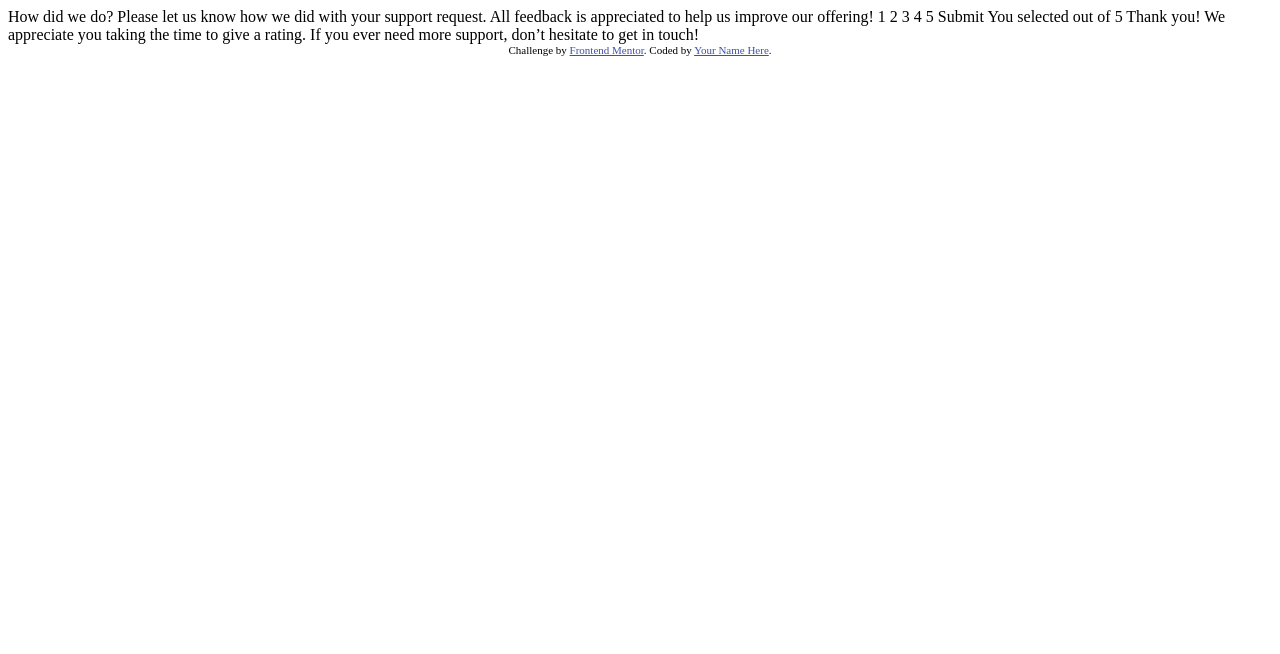
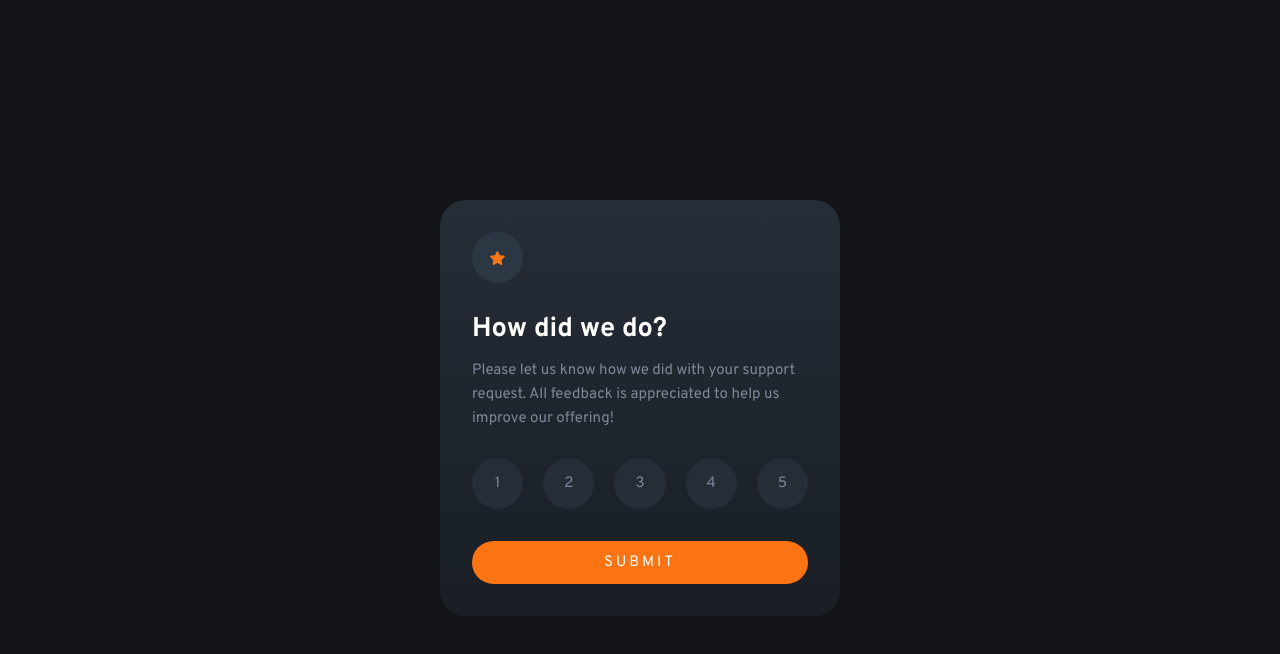
Before and after one commit to seranela/interactive-rating-component, a plain HTML site: page index.html in a window 1280 px wide. Drawn offline with Linux system fonts and the light colour scheme.

Commit message:
Initial solution

```diff
--- /dev/null
+++ b/css/default.css
@@ -0,0 +1,176 @@
+:root {
+  --color-primary-orange: hsl(25, 97%, 53%);
+  --color-neutral-light-gray: hsl(217, 12%, 63%);
+  --color-neutral-medium-gray: hsl(216, 12%, 54%);
+  --color-neutral-dark-blue: hsl(213, 19%, 18%);
+  --color-neutral-dark-blue2: hsl(213, 19%, 12%);
+  --color-neutral-dark-blue3: hsl(213, 19%, 22%);
+  --color-neutral-extra-dark-blue: hsl(216, 12%, 8%);
+  --font-family: 'Overpass', sans-serif;
+}
+
+html {
+  box-sizing: border-box;
+}
+*, *:before, *:after {
+  box-sizing: inherit;
+}
+
+body {
+  display: flex;
+  justify-content: center;
+  align-items: center;
+  height: 100vh;
+  font: 15px var(--font-family);
+  background-color: var(--color-neutral-extra-dark-blue);
+  color: var(--color-neutral-medium-gray);
+  padding: 1.1rem 0.5rem;
+}
+
+img {
+  display: block;
+  max-width: 100%;
+  height: auto;
+}
+
+.rate-card {
+  display: flex;
+  flex-direction: column;
+  gap: 1rem;
+  background: linear-gradient(
+    180deg,
+    var(--color-neutral-dark-blue),
+    var(--color-neutral-dark-blue2));
+  border-radius: 16px;
+  padding: 1.4rem;
+  max-width: 25rem;
+}
+
+.centered {
+  align-items: center;
+}
+
+.star-icon {
+  background: center / 30% no-repeat
+    url(../images/icon-star.svg),
+    var(--color-neutral-dark-blue3);
+}
+
+.rate-heading {
+  color: white;
+  margin: 0;
+  font-size: 1.5rem;
+  line-height: 1em;
+}
+
+.rate-body {
+  margin: 0 0 0.7em 0;
+  line-height: 1.6;
+}
+
+.text-centered {
+  text-align: center;
+}
+
+fieldset {
+  border: none;
+  margin: 0 0 0.4rem 0;
+  padding: 0;
+}
+
+button {
+  font: inherit;
+  border: none;
+  padding: 0.8em;
+  cursor: pointer;
+}
+
+button[type=submit] {
+  flex: 1;
+  border-radius: 32px;
+  background-color: var(--color-primary-orange);
+  color: white;
+  text-transform: uppercase;
+  letter-spacing: 0.2em;
+}
+
+button[type=submit]:hover {
+  background-color: white;
+  color: var(--color-primary-orange);
+}
+
+.circle {
+  width: 2.7rem;
+  height: 2.7rem;
+  border-radius: 50%;
+}
+
+.rate-buttons {
+  display: flex;
+  justify-content: space-between;
+  counter-reset: count;
+  gap: 0.4rem;
+}
+
+.rate-label {
+  color: var(--color-neutral-medium-gray);
+  display: none;
+}
+
+.rate-radio {
+  font: inherit;
+  appearance: none;
+  margin: 0;
+  background-color: var(--color-neutral-dark-blue);
+  color: var(--color-neutral-medium-gray);
+  display: grid;
+  place-content: center;
+  cursor: pointer;
+}
+
+.rate-radio::before {
+  counter-increment: count 1;
+  content: counter(count);
+}
+
+.rate-radio:hover {
+  background-color: var(--color-primary-orange);
+  color: white;
+}
+
+.rate-radio:focus {
+  background-color: var(--color-neutral-medium-gray);
+  color: white;
+}
+
+#thankyou-card {
+  display: none;
+}
+
+.rate-selection {
+  background-color: var(--color-neutral-dark-blue);
+  color: var(--color-primary-orange);
+  padding: 0.6em 1.6em;
+  border-radius: 32px;
+}
+
+@media (min-width: 576px) {
+  .rate-card {
+    border-radius: 26px;
+    padding: 2rem;
+  }
+  .rate-heading {
+    font-size: 1.7rem;
+    margin-top: 0.6em;
+  }
+  .circle {
+    width: 3.2rem;
+    height: 3.2rem;
+  }
+  .rate-buttons {
+    margin-bottom: 1rem;
+  }
+  .thankyou-graphic {
+    margin: 0.8rem;
+  }
+}
--- a/index.html
+++ b/index.html
@@ -2,48 +2,56 @@
 <html lang="en">
 <head>
   <meta charset="UTF-8">
-  <meta name="viewport" content="width=device-width, initial-scale=1.0"> <!-- displays site properly based on user's device -->
-
+  <meta name="viewport" content="width=device-width, initial-scale=1.0">
+  <link rel="preconnect" href="https://fonts.googleapis.com">
+  <link rel="preconnect" href="https://fonts.gstatic.com" crossorigin>
+  <link href="https://fonts.googleapis.com/css2?family=Overpass:wght@400;700&display=swap" rel="stylesheet">
+  <link rel="stylesheet" href="css/default.css">
   <link rel="icon" type="image/png" sizes="32x32" href="./images/favicon-32x32.png">
-
   <title>Frontend Mentor | Interactive rating component</title>
-
-  <!-- Feel free to remove these styles or customise in your own stylesheet 👍 -->
-  <style>
-    .attribution { font-size: 11px; text-align: center; }
-    .attribution a { color: hsl(228, 45%, 44%); }
-  </style>
 </head>
 <body>
+  <main>
+    <form method="post" id="rate-form" class="rate-card" onsubmit="event.preventDefault();">
+      <div class="circle star-icon"></div>
 
-  <!-- Rating state start -->
+      <h1 class="rate-heading">How did we do?</h1>
 
-  How did we do?
+      <p class="rate-body">
+        Please let us know how we did with your support request.
+        All feedback is appreciated to help us improve our offering!
+      </p>
 
-  Please let us know how we did with your support request. All feedback is appreciated
-  to help us improve our offering!
+      <fieldset class="rate-buttons">
+        <label for="rating1" class="rate-label">1</label>
+        <input type="radio" id="rating1" name="rating" value="1" class="circle rate-radio rate1">
+        <label for="rating2" class="rate-label">2</label>
+        <input type="radio" id="rating2" name="rating" value="2" class="circle rate-radio">
+        <label for="rating3" class="rate-label">3</label>
+        <input type="radio" id="rating3" name="rating" value="3" class="circle rate-radio">
+        <label for="rating4" class="rate-label">4</label>
+        <input type="radio" id="rating4" name="rating" value="4" class="circle rate-radio">
+        <label for="rating5" class="rate-label">5</label>
+        <input type="radio" id="rating5" name="rating" value="5" class="circle rate-radio">
+      </fieldset>
 
-  1 2 3 4 5
+      <button type="submit" id="rate-submit" onclick="submitRating();">Submit</button>
+    </form>
+    <div id="thankyou-card" class="rate-card centered" aria-hidden="true">
+      <img src="images/illustration-thank-you.svg" alt="Thank you illustration" class="thankyou-graphic">
 
-  Submit
+      <div class="rate-selection">
+        You selected <span id="rate-amount">#</span> out of 5
+      </div>
 
-  <!-- Rating state end -->
+      <h2 class="rate-heading">Thank you!</h2>
 
-  <!-- Thank you state start -->
-
-  You selected <!-- Add rating here --> out of 5
-
-  Thank you!
-
-  We appreciate you taking the time to give a rating. If you ever need more support,
-  don’t hesitate to get in touch!
-
-  <!-- Thank you state end -->
-
-
-  <div class="attribution">
-    Challenge by <a href="https://www.frontendmentor.io?ref=challenge" target="_blank">Frontend Mentor</a>.
-    Coded by <a href="#">Your Name Here</a>.
-  </div>
+      <p class="rate-body text-centered">
+        We appreciate you taking the time to give a rating.
+        If you ever need more support, don't hesitate to get in touch!
+      </p>
+    </div>
+  </main>
+  <script src="js/default.js"></script>
 </body>
 </html>
--- /dev/null
+++ b/js/default.js
@@ -0,0 +1,16 @@
+function submitRating() {
+  const userRateChoice = parseInt(document.querySelector('input[name="rating"]:checked').value);
+  const rateAmount = document.getElementById('rate-amount');
+  const rateForm = document.getElementById('rate-form');
+  const thankYouCard = document.getElementById('thankyou-card');
+
+  rateAmount.innerHTML = userRateChoice;
+
+  rateForm.style.display = 'none';
+  rateForm.setAttribute('aria-hidden', true);
+
+  thankYouCard.style.display = 'flex';
+  thankYouCard.setAttribute('aria-hidden', false);
+
+  return false;
+}
```
